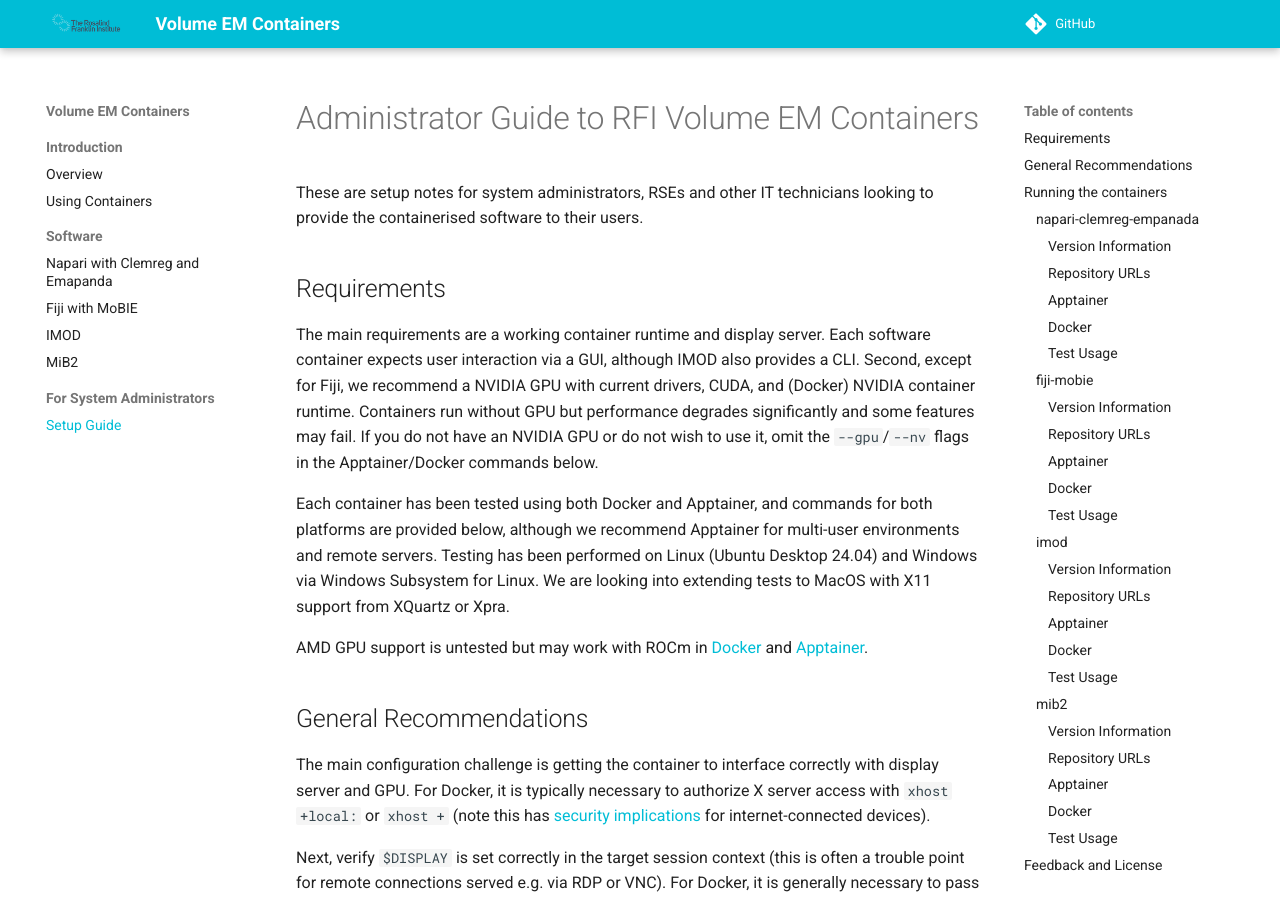
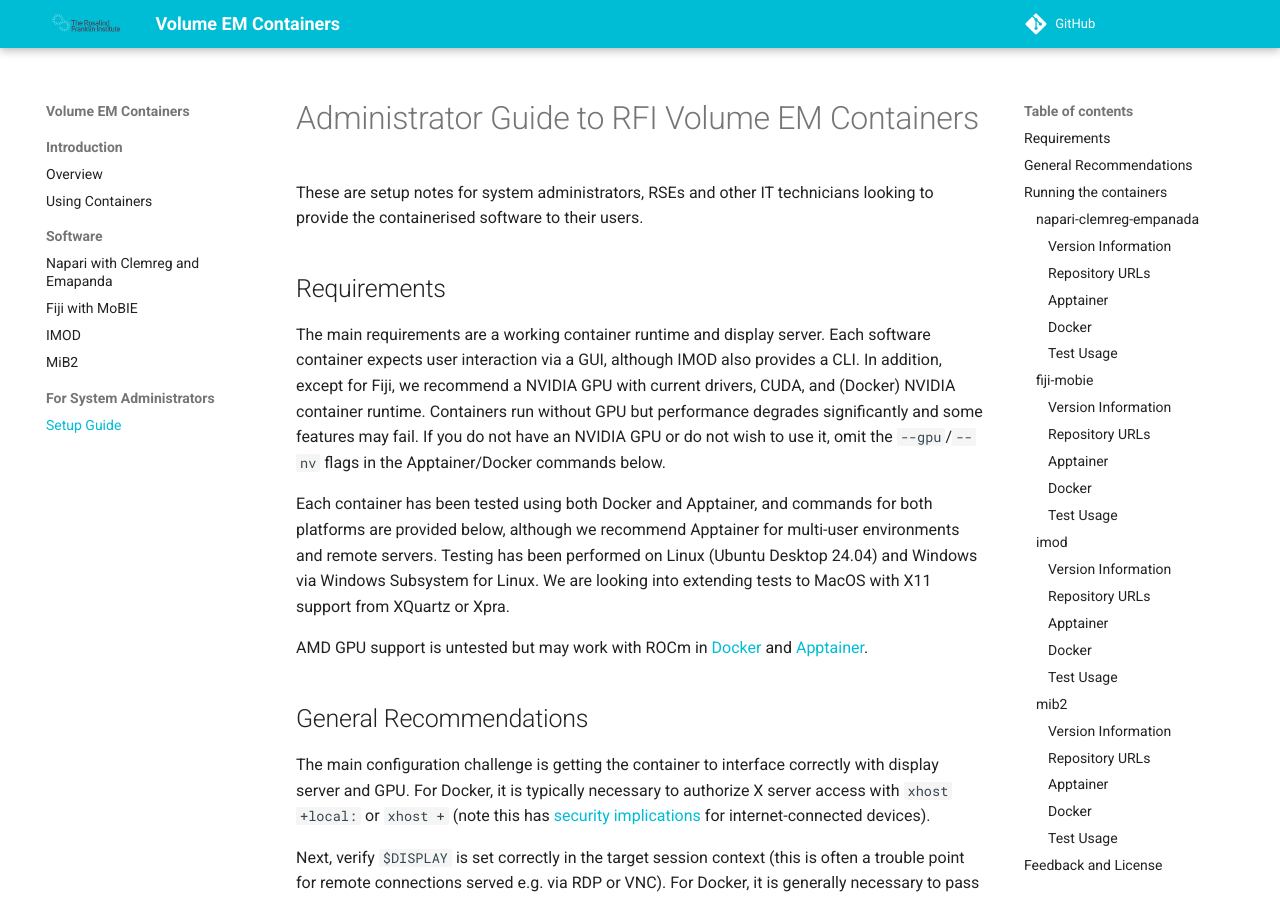
Before and after one commit to rosalindfranklininstitute/volume-em-container-documentation, an MkDocs documentation site: the page built from docs/admin/setup.md, in a window 1280 px wide and 900 px high. Built offline with MkDocs 1.6.1 and Material for MkDocs 9.7.7, drawn with Linux system fonts in a browser that asks for light colours; comment, search, counter and statistics services are not loaded.

Commit message:
tweak admin

```diff
--- a/docs/admin/setup.md
+++ b/docs/admin/setup.md
@@ -6,7 +6,7 @@ IT technicians looking to provide the containerised software to their users.
 ## Requirements
 The main requirements are a working container runtime and display server. Each
 software container expects user interaction via a GUI, although IMOD also
-provides a CLI.  Second, except for Fiji, we recommend a NVIDIA GPU with current
+provides a CLI.  In addition, except for Fiji, we recommend a NVIDIA GPU with current
 drivers, CUDA, and (Docker) NVIDIA container runtime.  Containers run without
 GPU but performance degrades significantly and some features may fail. If you do
 not have an NVIDIA GPU or do not wish to use it, omit the `--gpu`/`--nv` flags
```
